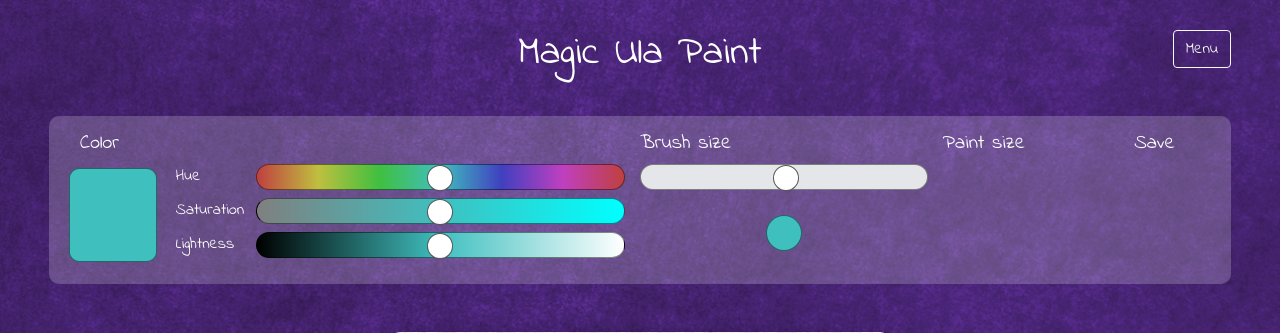
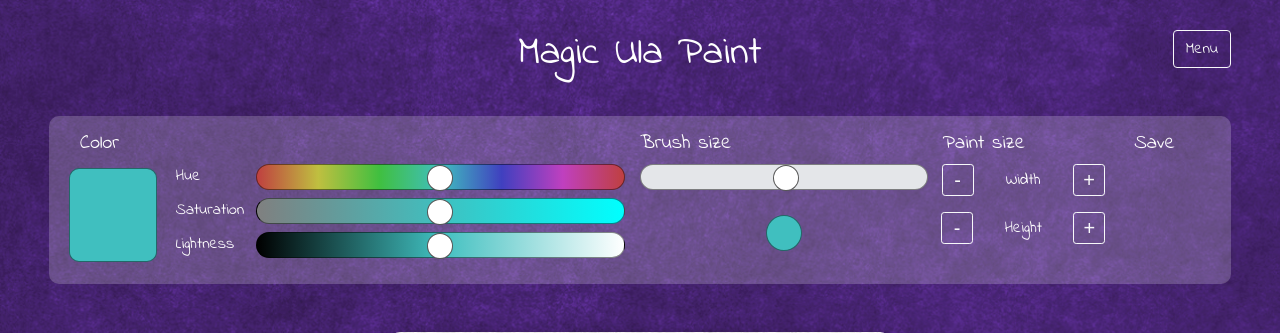
Before and after one commit to UrszulaP/Paint, a PHP site: page /paint.html in a window 1280 px wide. Shown: the top 333 px of the page. Run offline with PHP 8.4, Linux system fonts and the light colour scheme.

Commit message:
add paper size buttons

```diff
--- a/css/style.css
+++ b/css/style.css
@@ -34,6 +34,14 @@ body {
     height: 100px; /* placeholder */
 }
 
+.c_size_button {
+    font-family: Arial, Helvetica, sans-serif;
+    font-size: 20px;
+    line-height: 20px;
+    height: 32px;
+    width: 32px;
+}
+
 
 /* .row {
     border: 1px black solid;
--- a/paint.html
+++ b/paint.html
@@ -116,6 +116,16 @@
 
                     <div class="col-2">
                         <h5>Paint size</h5>
+                        <div class="row justify-content-around align-items-center mb-3">
+                            <button class="btn btn-sm btn-outline-light c_size_button mr-1">-</button>
+                                Width
+                            <button class="btn btn-sm btn-outline-light c_size_button ml-1">+</button>
+                        </div>
+                        <div class="row justify-content-around align-items-center">
+                            <button class="btn btn-sm btn-outline-light c_size_button mr-1">-</button>
+                                Height
+                            <button class="btn btn-sm btn-outline-light c_size_button ml-1">+</button>
+                        </div>
                     </div>
 
                     <div class="col-1">
```
